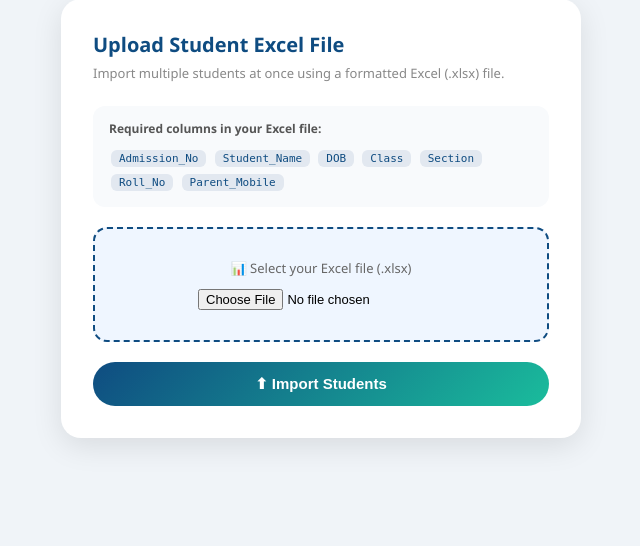
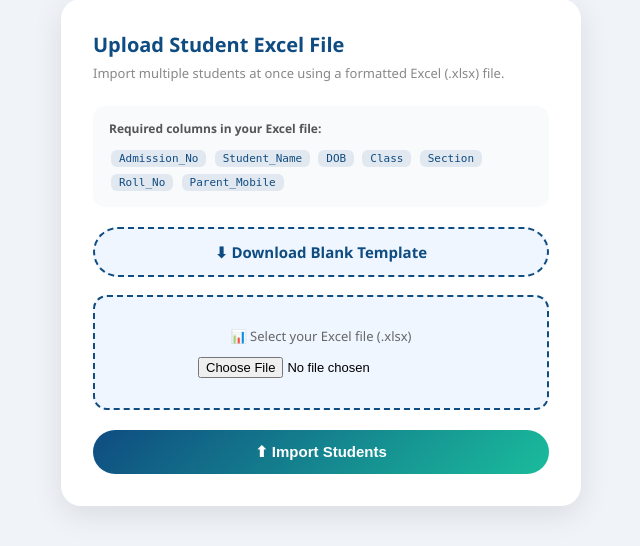
Before and after one commit to kratikaagarwal-cell/mps-computer-lms, a Flask app: page /upload_students in a window 1280 px wide. Shown: the part 104-650 px from the top of the page, without its empty margins (319-959 px from the left). Run offline with Flask 3, Linux system fonts and the light colour scheme; the visitor is signed in with stand-in values (Sample User, id 1); parts of the project's set-up code (start-up, migrations or seed data) failed here and were passed over.

Commit message:
Add download link for blank student template

```diff
--- a/templates/upload.html
+++ b/templates/upload.html
@@ -48,6 +48,7 @@ label { display: block; font-size: 13px; font-weight: 600; color: #555; margin-b
       <code>Roll_No</code>
       <code>Parent_Mobile</code>
     </div>
+    <a href="/download_student_template" class="btn" style="background:#eff6ff;color:#0f4c81;border:2px dashed #0f4c81;margin-bottom:18px;">⬇ Download Blank Template</a>
     <form method="POST" enctype="multipart/form-data">
       <div class="upload-box">
         <p>📊 Select your Excel file (.xlsx)</p>
```
